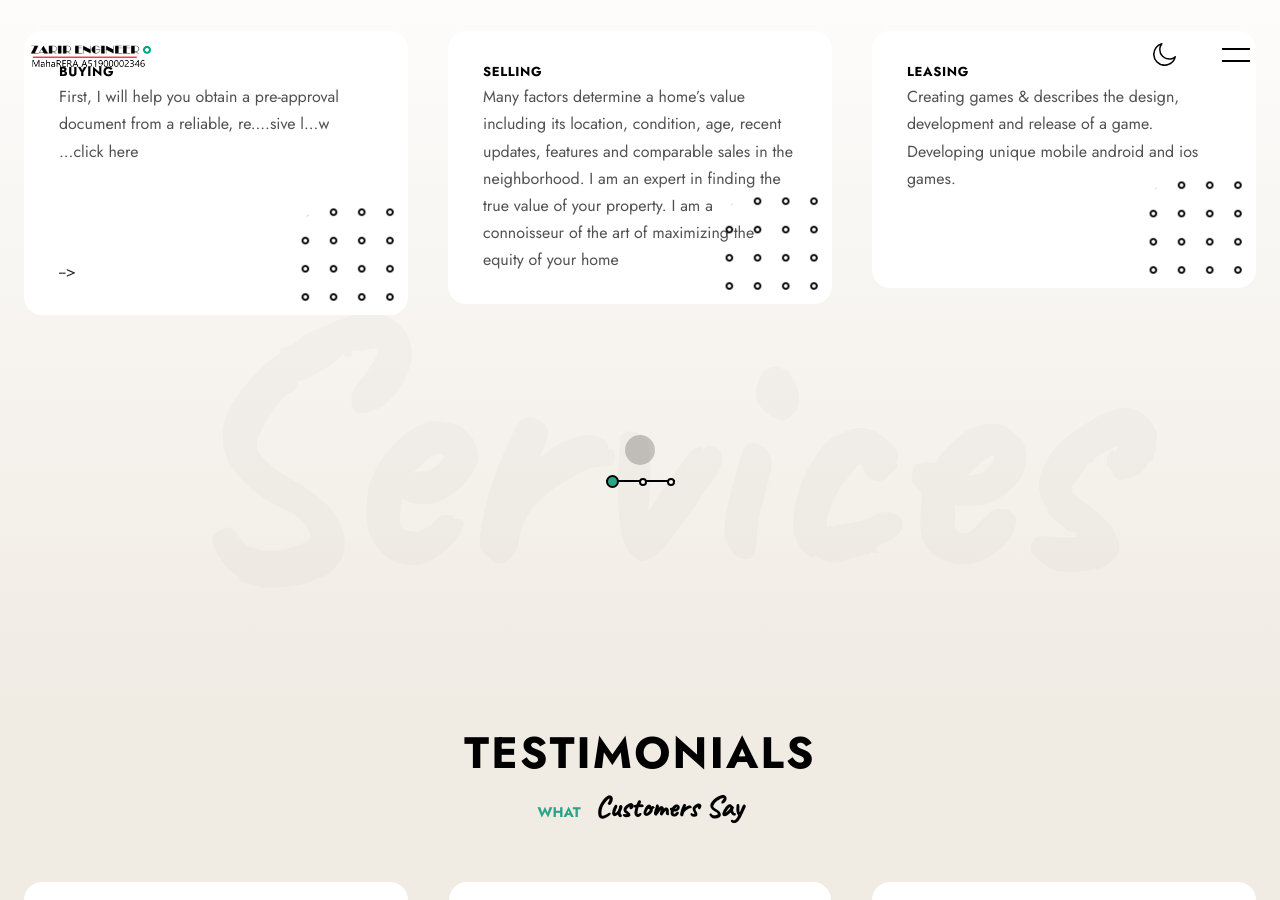
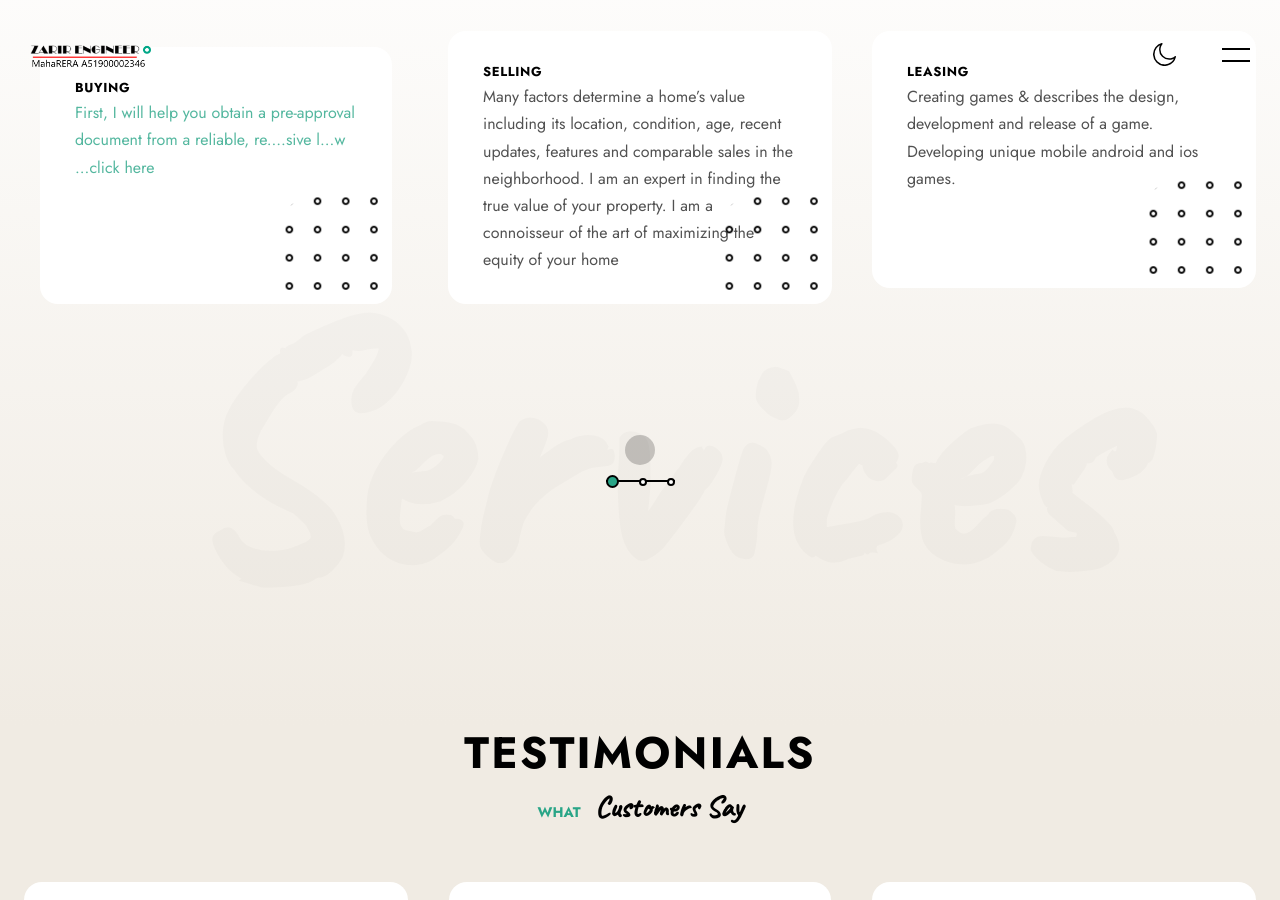
Before and after one commit to zarir-engineer/buildyourhome, a Jekyll site: the page built from index.html, in a window 1280 px wide and 900 px high, scrolled down 1206 px. Built offline with Jekyll 4.4.1, drawn with Linux system fonts in a browser that asks for light colours; nearby versions of some CDN libraries; the list of posts is cut into pages by our own code.

Commit message:
Update buying.html

```diff
--- a/_includes/buying.html
+++ b/_includes/buying.html
@@ -1,13 +1,19 @@
-<a data-toggle="modal" data-target="#buyModal">
+<div class="modal-body">
+    <a href="#buyModal" class="open-modal" data-modal="buyModal">
         <div class="services-item">
             <div class="lui-subtitle">
-        <span> Buying </span>
+                <span>Buying</span>
             </div>
             <div class="lui-text">
-        <div> First, I will help you obtain a pre-approval document from a reliable, re....sive l...w ...click here  </div>
+                <div>
+                    <p>First, I will help you obtain a pre-approval document from a reliable, re....sive l...w ...click here</p>
+                </div>
             </div>
             <div class="image" style="background-image: url(assets/images/pat-2.png);"></div>
-<!--    {% include buy-modal.html %}-->
+
+        </div>
+    </a>
+</div>
 <!-- The Modal -->
 <div id="buyModal" class="modal">
   <!-- Modal content -->
@@ -17,6 +23,3 @@
     <p>This is a simple modal popup example in Jekyll!</p>
   </div>
 </div>
-
-</div>
-</a>
```
Lines whose indentation alone changed are shown as unchanged.
